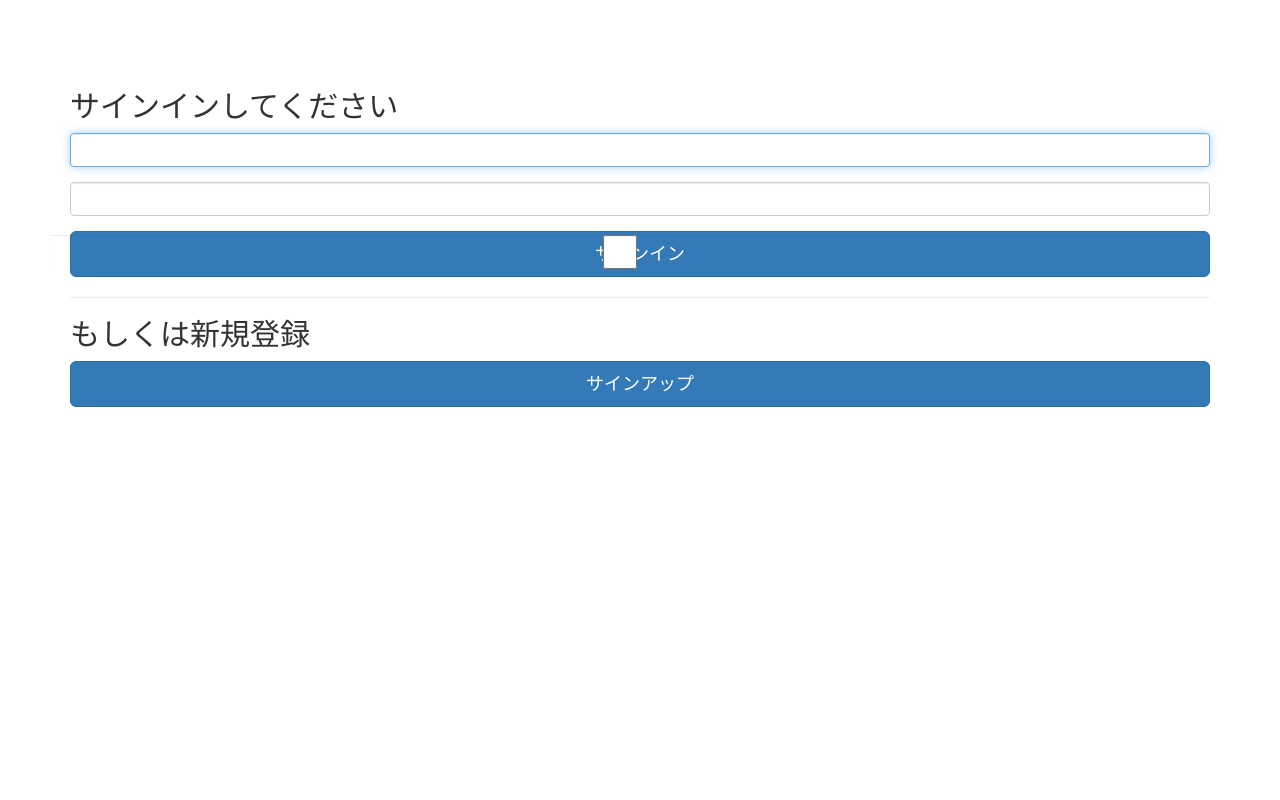
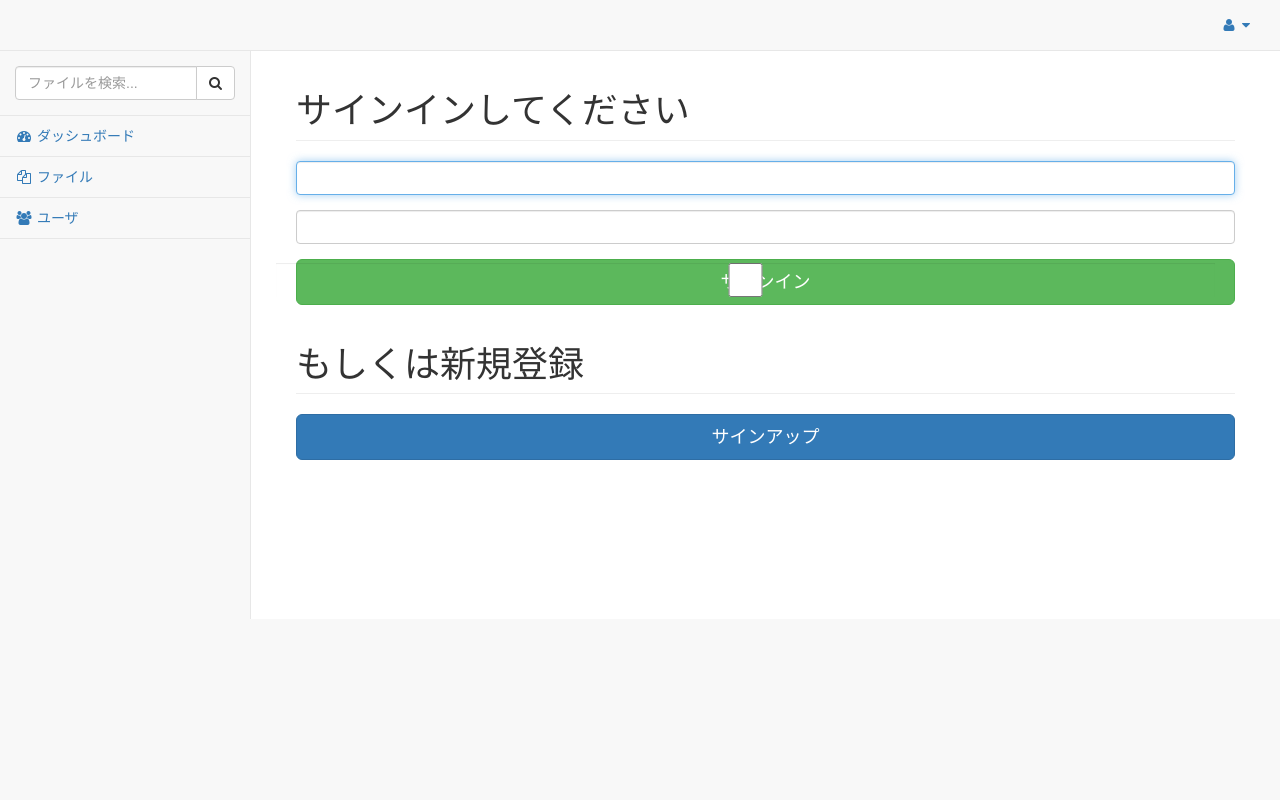
Before and after one commit to nakau1/vagrant-yii2, a Yii app: template src/views/sign-in/index.php in a window 1280 px wide. Run offline with PHP 8.4 and a stand-in for Yii, Linux system fonts and the light colour scheme; the template is opened without the code that fills it, so the values that code supplies are empty; form fields are guessed from the names that the template uses; some libraries are stand-ins or nearby versions.

Commit message:
sb-adminを適用

```diff
--- a/src/controllers/CommonController.php
+++ b/src/controllers/CommonController.php
@@ -56,6 +56,10 @@ class CommonController extends Controller
      */
     public function render($view, $params = [])
     {
+        // for layout
+        Yii::$app->view->params['user'] = $this->user;
+
+        // for content
         return parent::render($view, array_merge($params, [
             'user' => $this->user,
         ]));
--- a/src/controllers/SignInController.php
+++ b/src/controllers/SignInController.php
@@ -43,6 +43,8 @@ class SignInController extends CommonController
             return $this->goHome();
         }
 
+
+        $this->layout = 'sign-in';
         return $this->render('index', [
             'signInForm' => $signInForm,
         ]);
--- a/src/views/layouts/main.php
+++ b/src/views/layouts/main.php
@@ -5,12 +5,12 @@
 /* @var $content string */
 
 use yii\helpers\Html;
-use yii\bootstrap\Nav;
-use yii\bootstrap\NavBar;
-use yii\widgets\Breadcrumbs;
-use app\assets\AppAsset;
+use app\assets\SBAdmin2Asset;
+use app\models\User;
 
-AppAsset::register($this);
+$user = Yii::$app->view->params['user'];
+
+SBAdmin2Asset::register($this);
 ?>
 <?php $this->beginPage() ?>
 <!DOCTYPE html>
@@ -24,32 +24,69 @@ AppAsset::register($this);
 </head>
 <body>
 <?php $this->beginBody() ?>
+<div id="wrapper">
 
-<div class="wrap">
-    <?php
-    NavBar::begin([
-        'brandLabel' => 'NeroBlu',
-        'brandUrl' => Yii::$app->homeUrl,
-        'options' => [
-            'class' => 'navbar-inverse navbar-fixed-top',
-        ],
-    ]);
-    ?>
-    <?=
-    Nav::widget([
-        'options' => ['class' => 'navbar-nav navbar-right'],
-        'items' => [
-            ['label' => 'サインアウト', 'url' => ['sign-in/sign-out']],
-        ],
-    ]);
-    ?>
-    <?php NavBar::end(); ?>
+    <!-- Navigation -->
+    <nav class="navbar navbar-default navbar-static-top" role="navigation" style="margin-bottom: 0">
+        <div class="navbar-header">
+            <button type="button" class="navbar-toggle" data-toggle="collapse" data-target=".navbar-collapse">
+                <span class="sr-only">Toggle navigation</span>
+                <span class="icon-bar"></span>
+                <span class="icon-bar"></span>
+                <span class="icon-bar"></span>
+            </button>
+            <a class="navbar-brand" href="/"><?= Yii::$app->name ?></a>
+        </div>
+        <!-- /.navbar-header -->
 
-    <div class="container">
-        <?= $content ?>
+        <ul class="nav navbar-top-links navbar-right">
+            <li class="dropdown">
+                <a class="dropdown-toggle" data-toggle="dropdown" href="#">
+                    <i class="fa fa-user fa-fw"></i> <i class="fa fa-caret-down"></i>
+                </a>
+                <ul class="dropdown-menu">
+                    <li><a href="user/view?id=<?= $user->id ?>"><i class="fa fa-user fa-fw"></i> <?= $user->name ?></a></li>
+                    <li class="divider"></li>
+                    <li><a href="sign-out"><i class="fa fa-sign-out fa-fw"></i> サインアウト</a></li>
+                </ul>
+            </li>
+        </ul>
+
+        <div class="navbar-default sidebar" role="navigation">
+            <div class="sidebar-nav navbar-collapse">
+                <ul class="nav" id="side-menu">
+                    <li class="sidebar-search">
+                        <div class="input-group custom-search-form">
+                            <input type="text" class="form-control" placeholder="ファイルを検索...">
+                            <span class="input-group-btn">
+                                    <button class="btn btn-default" type="button">
+                                        <i class="fa fa-search"></i>
+                                    </button>
+                                </span>
+                        </div>
+                        <!-- /input-group -->
+                    </li>
+                    <li><a href="/"><i class="fa fa-dashboard fa-fw"></i> ダッシュボード</a></li>
+                    <li><a href="file"><i class="fa fa-files-o fa-fw"></i> ファイル</a></li>
+                    <li><a href="user"><i class="fa fa-users fa-fw"></i> ユーザ</a></li>
+                </ul>
+            </div>
+        </div>
+    </nav>
+
+    <!-- Page Content -->
+    <div id="page-wrapper">
+        <div class="container-fluid">
+            <div class="row">
+                <div class="col-lg-12">
+                    <?= $content ?>
+                </div>
+            </div>
+        </div>
     </div>
+
 </div>
-
+<!-- /#wrapper -->
 <?php $this->endBody() ?>
 </body>
 </html>
--- a/src/views/sign-in/index.php
+++ b/src/views/sign-in/index.php
@@ -14,7 +14,7 @@ $form = ActiveForm::begin([
     'class' => 'form-signin',
 ]);
 ?>
-    <h2 class="form-signin-heading">サインインしてください</h2>
+    <h1 class="page-header">サインインしてください</h1>
 
     <label for="inputEmail" class="sr-only"><?= Html::encode($signInForm->getAttributeLabel('email')) ?></label>
 <?=
@@ -39,11 +39,10 @@ $form->field($signInForm, 'password')->passwordInput([
     </div>
 <?=
 Html::submitButton('サインイン', [
-    'class' => 'btn btn-primary btn-lg btn-block',
+    'class' => 'btn btn-success btn-lg btn-block',
 ])
 ?>
-<hr/>
-    <h2 class="form-signin-heading">もしくは新規登録</h2>
+    <h1 class="page-header">もしくは新規登録</h1>
 <?=
 Html::a('サインアップ', 'sign-up', [
     'class' => 'btn btn-primary btn-lg btn-block',
```
Also changed, not shown: src/views/layouts/sign-in.php (added, +40 -0 lines).
